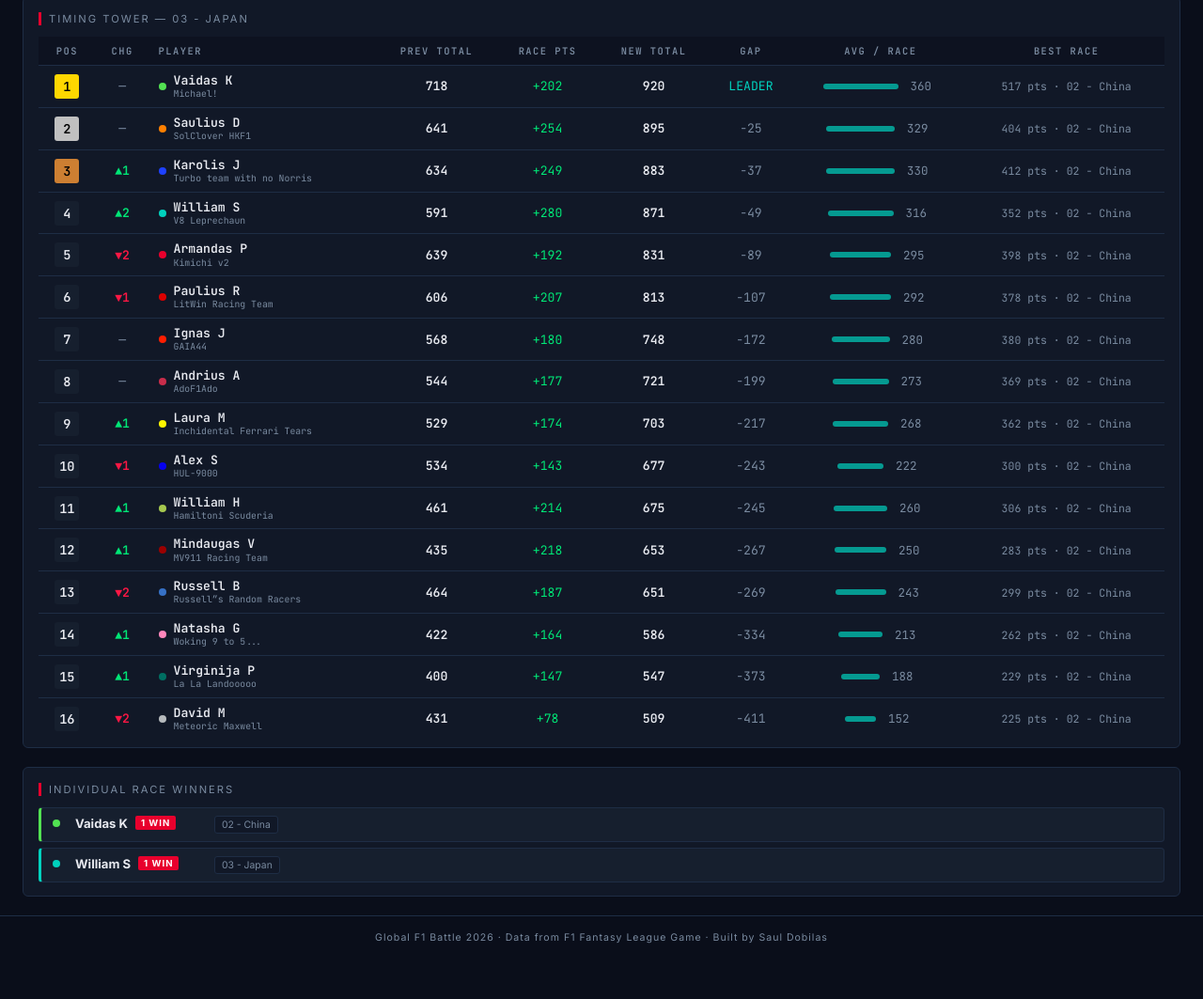
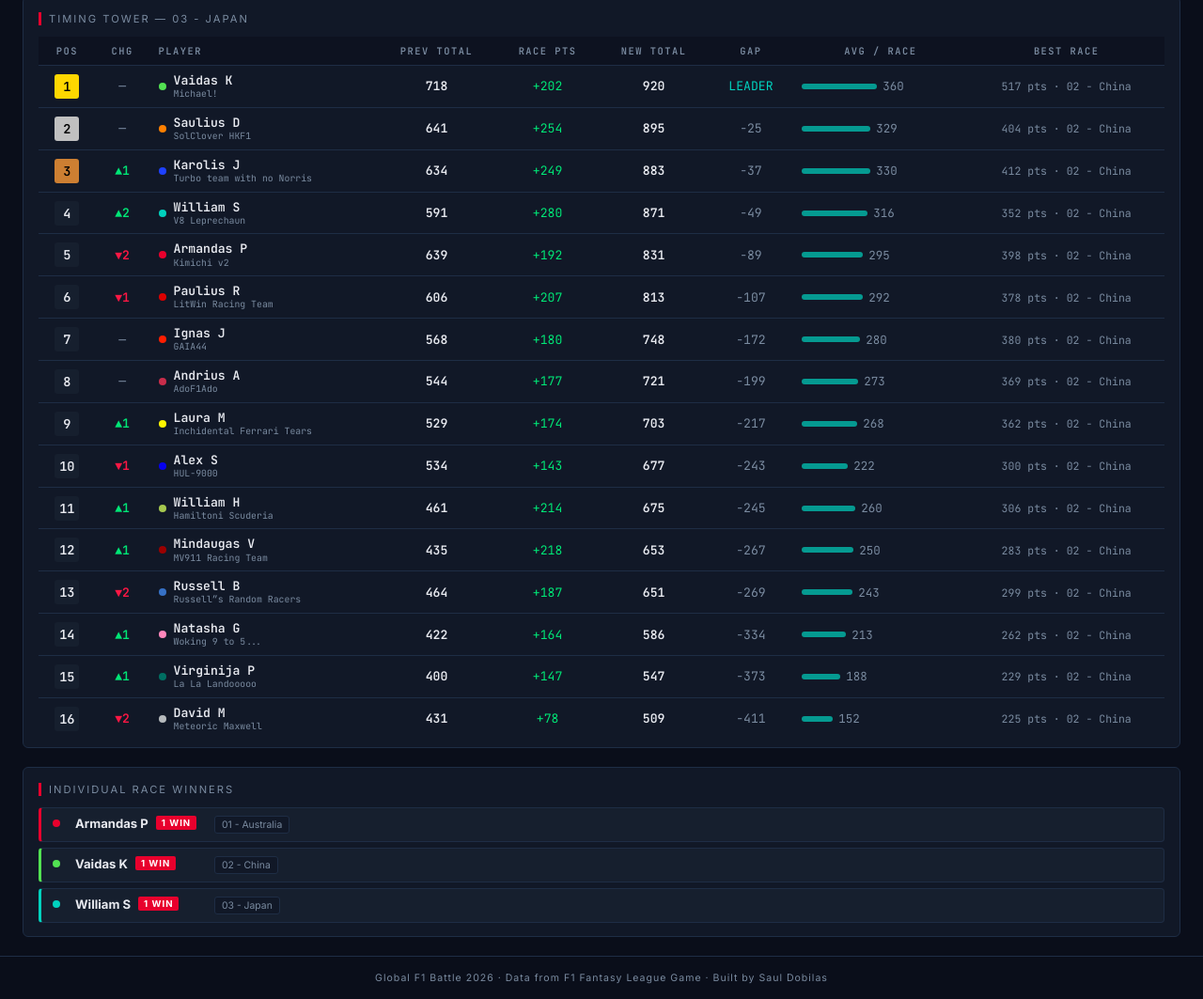
Before and after one commit to SolClover/Global-F1-Battle-2026, a plain HTML site: page index.html in a window 1280 px wide. Shown: the part 851-1914 px from the top of the page at 94% size. Before the commit the page ends 1871 px from the top, so only its background shows below. Drawn offline with nearby package versions, Linux system fonts and the light colour scheme.

Commit message:
update results

```diff
--- a/index.html
+++ b/index.html
@@ -262,10 +262,11 @@
   .race-pts-neg { color: var(--red); }
 
   /* avg bar */
+  .lb-table td:nth-child(8) { text-align: left; }
   .avg-bar-wrap {
     display: flex;
     align-items: center;
-    justify-content: center;
+    justify-content: flex-start;
     gap: 6px;
   }
   .avg-bar {
@@ -726,7 +727,15 @@
   <!-- ── Winners grid ─────────────────────────────────── -->
   <div class="chart-panel">
     <div class="section-title">Individual Race Winners</div>
-    <div class="winners-list">        <div class="winner-row" style="border-left: 3px solid #52E252">
+    <div class="winners-list">        <div class="winner-row" style="border-left: 3px solid #E8002D">
+          <div class="winner-row-header">
+            <span class="team-dot" style="background:#E8002D"></span>
+            <span class="wr-name" title="Armandas P (Kimichi v2)">Armandas P</span>
+            <span class="wr-badge">1 WIN</span>
+          </div>
+          <div class="winner-races"><span class="win-pill" title="241 pts">01 - Australia</span></div>
+        </div>
+        <div class="winner-row" style="border-left: 3px solid #52E252">
           <div class="winner-row-header">
             <span class="team-dot" style="background:#52E252"></span>
             <span class="wr-name" title="Vaidas K (Michael!)">Vaidas K</span>
```
Also changed, not shown: 1 other file.
